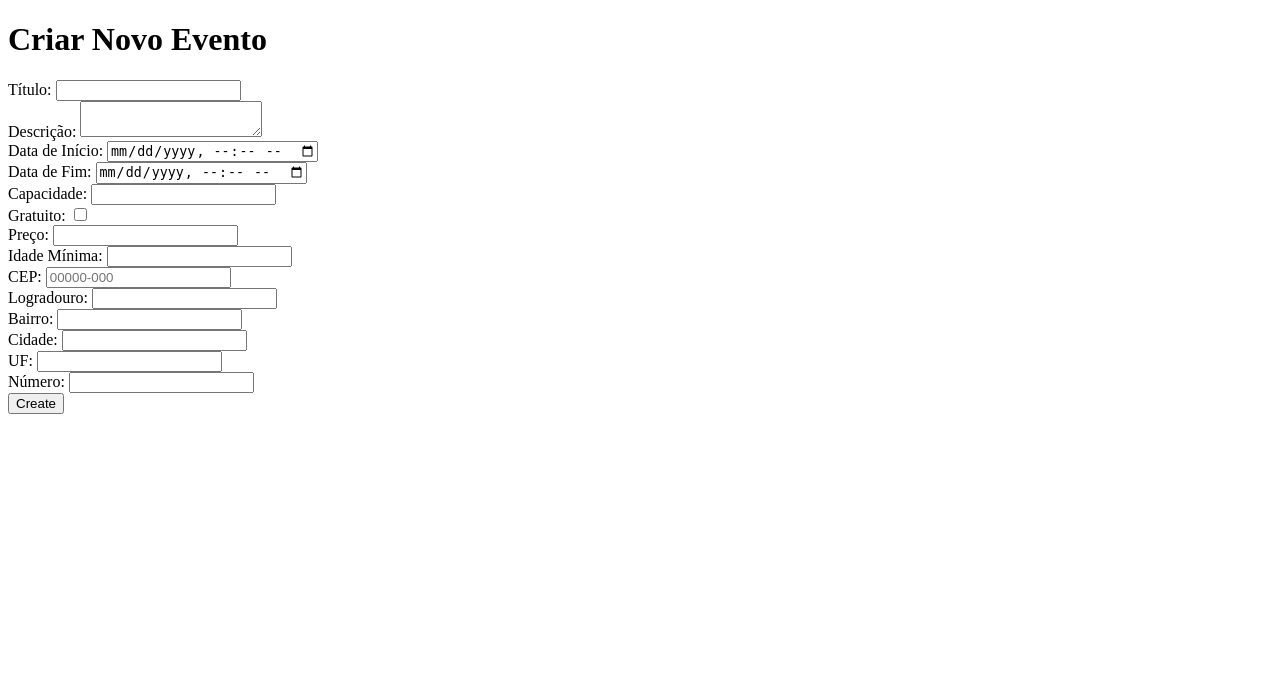
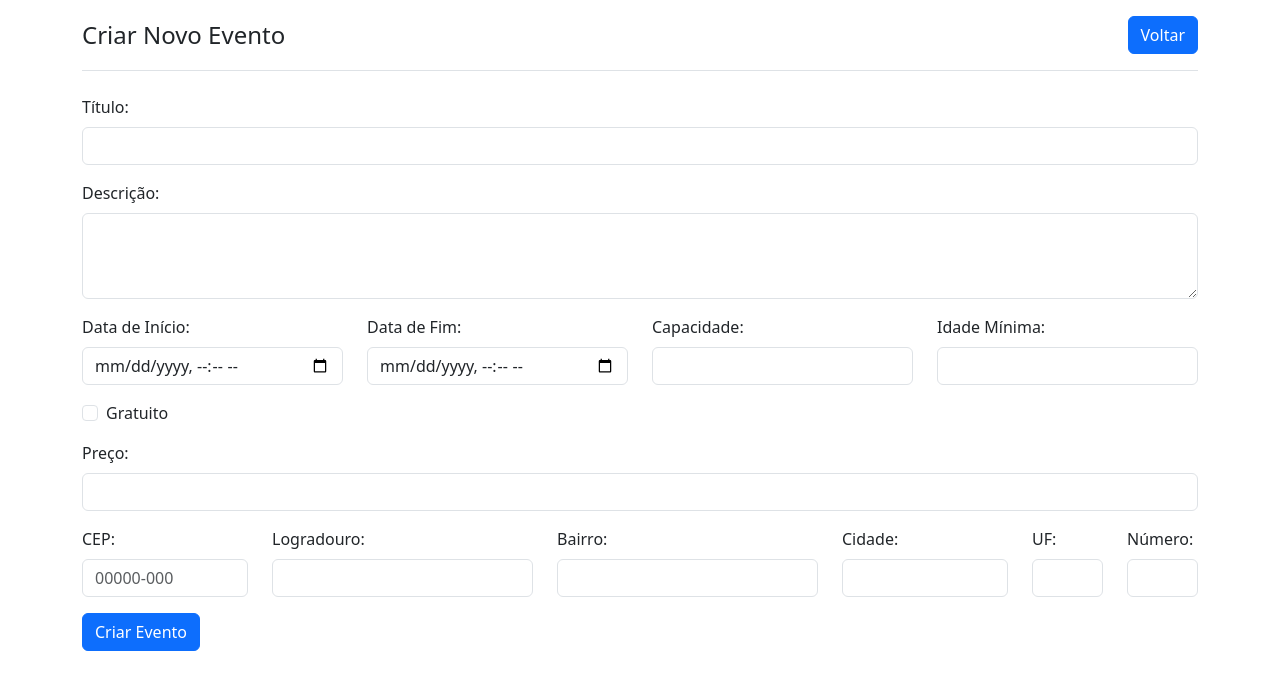
Before and after one commit to pedrxhenriq/Projeto-Eventos, a Flask app: page /create in a window 1280 px wide. Shown: the top 690 px of the page. Run offline with Flask 3, Linux system fonts and the light colour scheme.

Commit message:
front end template create

```diff
--- a/templates/create.html
+++ b/templates/create.html
@@ -3,6 +3,8 @@
 
 <head>
     <meta charset="UTF-8">
+    <link href="https://cdn.jsdelivr.net/npm/bootstrap@5.3.3/dist/css/bootstrap.min.css" rel="stylesheet">
+    <script src="https://cdn.jsdelivr.net/npm/bootstrap@5.3.3/dist/js/bootstrap.bundle.min.js"></script>
     <title>Criar Evento</title>
     <script>
         function togglePrecoField() {
@@ -73,52 +75,86 @@
 </head>
 
 <body>
-    <h1>Criar Novo Evento</h1>
-    <form id="eventoForm" method="post" onsubmit="return validateForm()">
-        <label for="titulo">Título:</label>
-        <input type="text" id="titulo" name="titulo" required>
-        <br>
-        <label for="descricao">Descrição:</label>
-        <textarea id="descricao" name="descricao" required></textarea>
-        <br>
-        <label for="data_inicio">Data de Início:</label>
-        <input type="datetime-local" id="data_inicio" name="data_inicio" onchange="validateDate()" required>
-        <br>
-        <label for="data_fim">Data de Fim:</label>
-        <input type="datetime-local" id="data_fim" name="data_fim" required>
-        <br>
-        <label for="capacidade">Capacidade:</label>
-        <input type="number" id="capacidade" name="capacidade" required>
-        <br>
-        <label for="gratuito">Gratuito:</label>
-        <input type="checkbox" id="gratuito" name="gratuito" onclick="togglePrecoField()">
-        <br>
-        <label for="preco">Preço:</label>
-        <input type="number" step="0.01" id="preco" name="preco">
-        <br>
-        <label for="idade_minima">Idade Mínima:</label>
-        <input type="number" id="idade_minima" name="idade_minima">
-        <br>
-        <label for="cep">CEP:</label>
-        <input type="text" id="cep" name="cep" placeholder="00000-000">
-        <br>
-        <label for="logradouro">Logradouro:</label>
-        <input type="text" id="logradouro" name="logradouro">
-        <br>
-        <label for="bairro">Bairro:</label>
-        <input type="text" id="bairro" name="bairro">
-        <br>
-        <label for="cidade">Cidade:</label>
-        <input type="text" id="cidade" name="cidade">
-        <br>
-        <label for="uf">UF:</label>
-        <input type="text" id="uf" name="uf">
-        <br>
-        <label for="numero">Número:</label>
-        <input type="text" id="numero" name="numero">
-        <br>
-        <button type="submit">Create</button>
-    </form>
+    <div class="container">
+        <header class="d-flex flex-wrap justify-content-center py-3 mb-4 border-bottom">
+            <a href="/" class="d-flex align-items-center mb-3 mb-md-0 me-md-auto text-dark text-decoration-none">
+                <span class="fs-4">Criar Novo Evento</span>
+            </a>
+
+            <ul class="nav nav-pills">
+                <li class="nav-item"><a href="javascript:void(0);" onclick="history.back();"
+                        class="btn btn-primary">Voltar</a></li>
+            </ul>
+        </header>
+    </div>
+    <div class="container mt-3">
+        <form id="eventoForm" method="post" onsubmit="return validateForm()">
+            <div class="mb-3">
+                <label for="titulo" class="form-label">Título:</label>
+                <input type="text" class="form-control" id="titulo" name="titulo" required>
+            </div>
+            <div class="mb-3">
+                <label for="descricao" class="form-label">Descrição:</label>
+                <textarea class="form-control" id="descricao" name="descricao" rows="3" required></textarea>
+            </div>
+            <div class="row">
+                <div class="col-md-3 mb-3">
+                    <label for="data_inicio" class="form-label">Data de Início:</label>
+                    <input type="datetime-local" class="form-control" id="data_inicio" name="data_inicio"
+                        onchange="validateDate()" required>
+                </div>
+                <div class="col-md-3 mb-3">
+                    <label for="data_fim" class="form-label">Data de Fim:</label>
+                    <input type="datetime-local" class="form-control" id="data_fim" name="data_fim" required>
+                </div>
+                <div class="col-md-3 mb-3">
+                    <label for="capacidade" class="form-label">Capacidade:</label>
+                    <input type="number" class="form-control" id="capacidade" name="capacidade" required>
+                </div>
+                <div class="col-md-3 mb-3">
+                    <label for="idade_minima" class="form-label">Idade Mínima:</label>
+                    <input type="number" class="form-control" id="idade_minima" name="idade_minima">
+                </div>
+            </div>
+            <div class="form-check mb-3">
+                <input type="checkbox" class="form-check-input" id="gratuito" name="gratuito"
+                    onclick="togglePrecoField()">
+                <label class="form-check-label" for="gratuito">Gratuito</label>
+            </div>
+            <div class="mb-3">
+                <label for="preco" class="form-label">Preço:</label>
+                <input type="number" class="form-control" step="0.01" id="preco" name="preco">
+            </div>
+            <div class="row">
+                <div class="col-md-2 mb-3">
+                    <label for="cep" class="form-label">CEP:</label>
+                    <input type="text" class="form-control" id="cep" name="cep" placeholder="00000-000">
+                </div>
+                <div class="col-md-3 mb-3">
+                    <label for="logradouro" class="form-label">Logradouro:</label>
+                    <input type="text" class="form-control" id="logradouro" name="logradouro">
+                </div>
+                <div class="col-md-3 mb-3">
+                    <label for="bairro" class="form-label">Bairro:</label>
+                    <input type="text" class="form-control" id="bairro" name="bairro">
+                </div>
+                <div class="col-md-2 mb-3">
+                    <label for="cidade" class="form-label">Cidade:</label>
+                    <input type="text" class="form-control" id="cidade" name="cidade">
+                </div>
+                <div class="col-md-1 mb-3">
+                    <label for="uf" class="form-label">UF:</label>
+                    <input type="text" class="form-control" id="uf" name="uf">
+                </div>
+                <div class="col-md-1 mb-3">
+                    <label for="numero" class="form-label">Número:</label>
+                    <input type="text" class="form-control" id="numero" name="numero">
+                </div>
+            </div>
+
+            <button type="submit" class="btn btn-primary">Criar Evento</button>
+        </form>
+    </div>
 </body>
 
 </html>
```
